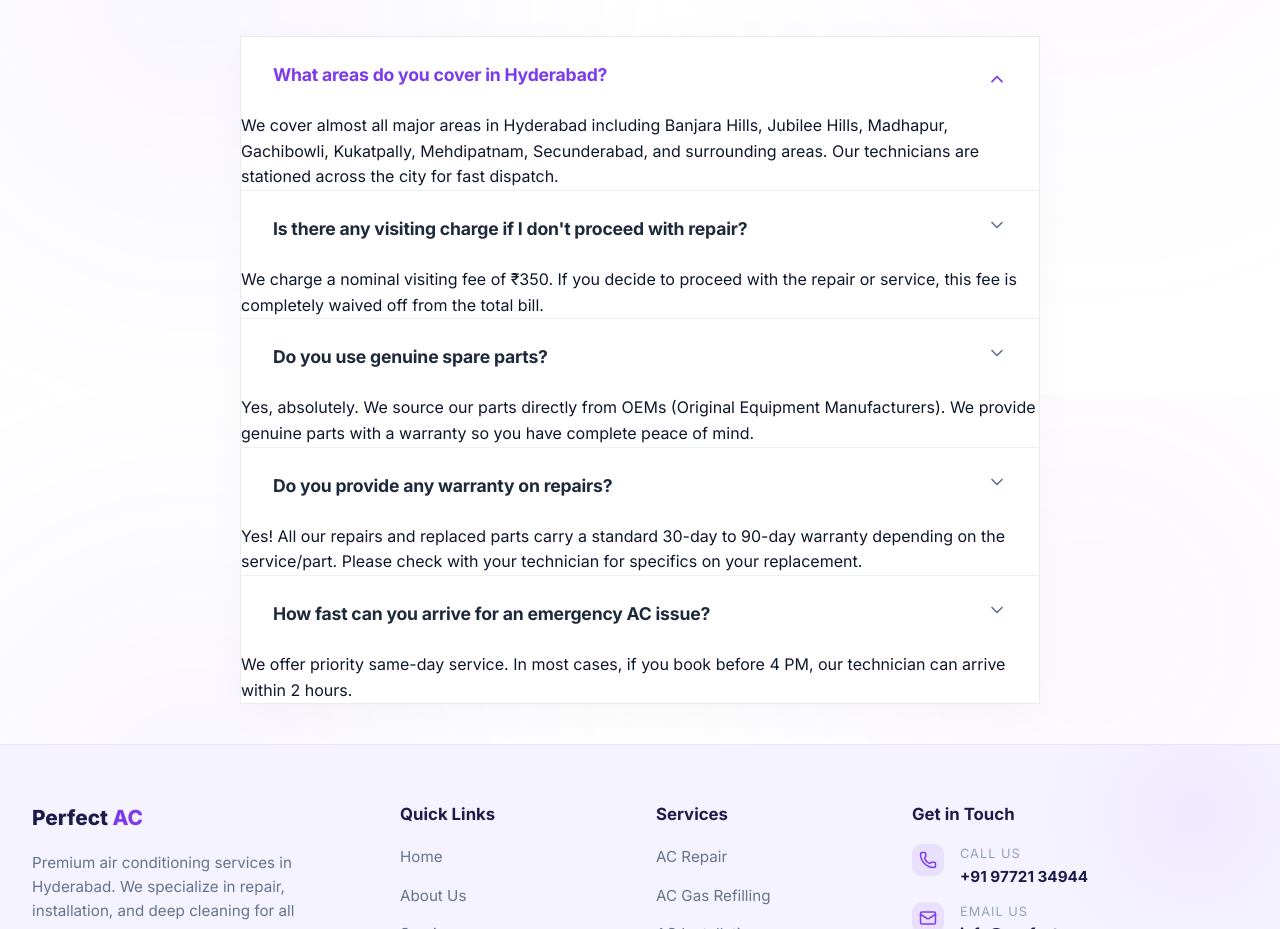
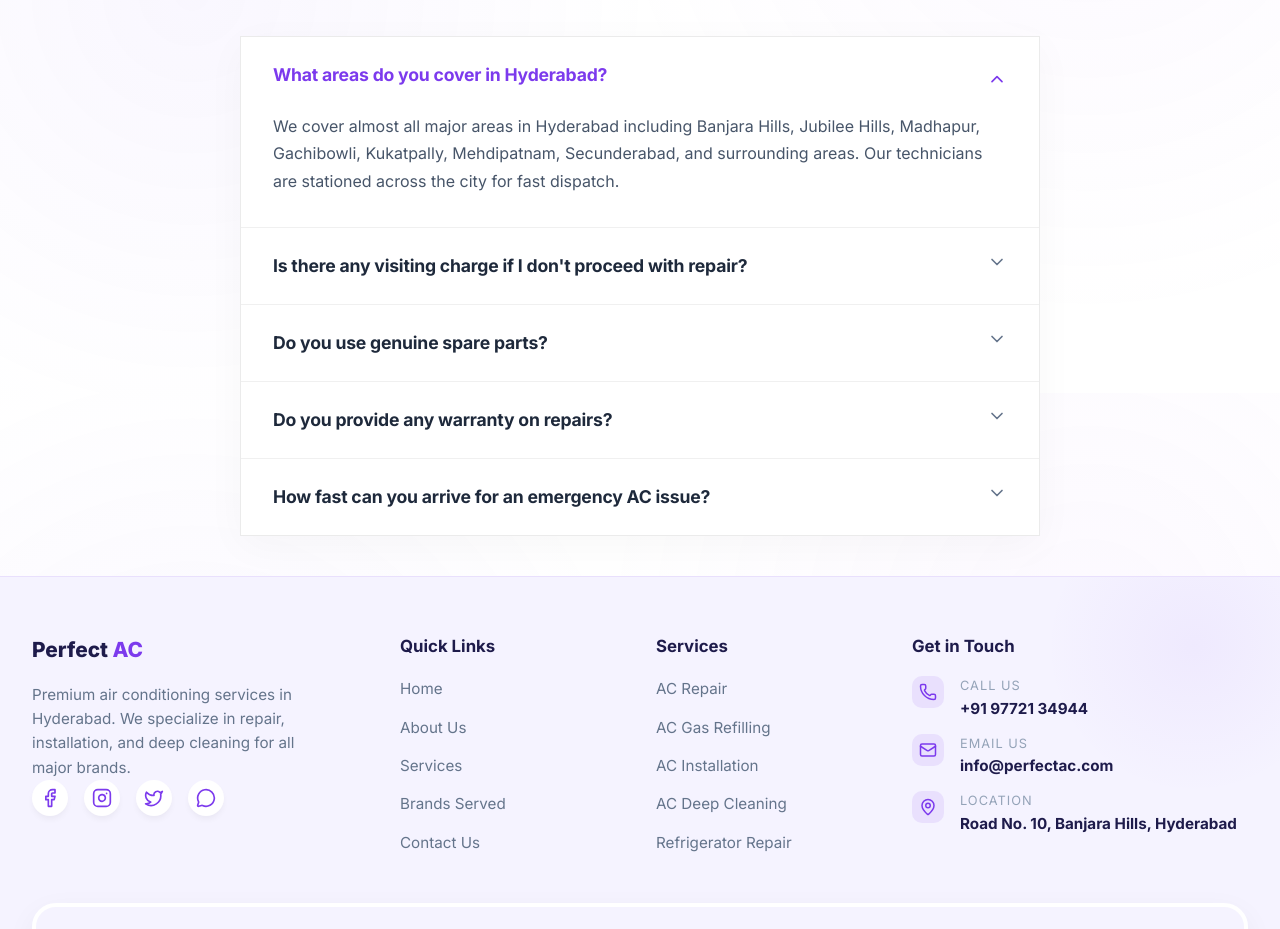
Before and after one commit to kunaManoj/Service, a React app in the folder frontend/: page / in a window 1280 px wide. Shown: the part 6007-6936 px from the top of the page. Built offline with nearby package versions, Linux system fonts and the light colour scheme; grey boxes are pictures that could not be loaded; the HTML template or start-up script is replaced by a standard one.

Commit message:
fixed issue with FAQ

```diff
--- a/frontend/src/components/FAQ.jsx
+++ b/frontend/src/components/FAQ.jsx
@@ -1,6 +1,6 @@
 import React, { useState } from 'react';
 import { ChevronDown, ChevronUp } from 'lucide-react';
-import { motion } from 'framer-motion';
+import { motion, AnimatePresence } from 'framer-motion';
 
 const faqs = [
   { q: "What areas do you cover in Hyderabad?", a: "We cover almost all major areas in Hyderabad including Banjara Hills, Jubilee Hills, Madhapur, Gachibowli, Kukatpally, Mehdipatnam, Secunderabad, and surrounding areas. Our technicians are stationed across the city for fast dispatch." },
@@ -29,13 +29,28 @@ const FAQ = () => {
           >
             <div className="faq-question">
               <span>{faq.q}</span>
-              <div style={{ transition: 'transform 0.4s ease', transform: index === openIndex ? 'rotate(180deg)' : 'rotate(0)' }}>
-                <ChevronDown size={20} className={index === openIndex ? "text-primary" : "text-muted"} />
-              </div>
+              <motion.div
+                animate={{ rotate: index === openIndex ? 180 : 0 }}
+                transition={{ duration: 0.3 }}
+              >
+                <ChevronDown size={20} className={index === openIndex ? "text-primary" : "text-muted"}/>
+              </motion.div>
             </div>
-            <div className="faq-answer">
-              {faq.a}
-            </div>
+            <AnimatePresence initial={false}>
+              {index === openIndex && (
+                <motion.div
+                  initial={{ height: 0, opacity: 0 }}
+                  animate={{ height: "auto", opacity: 1 }}
+                  exit={{ height: 0, opacity: 0 }}
+                  transition={{ duration: 0.3, ease: "easeInOut" }}
+                  style={{ overflow: 'hidden' }}
+                >
+                  <div className="faq-answer-inner">
+                    {faq.a}
+                  </div>
+                </motion.div>
+              )}
+            </AnimatePresence>
           </div>
         ))}
       </div>
--- a/frontend/src/components/Navbar.jsx
+++ b/frontend/src/components/Navbar.jsx
@@ -1,6 +1,7 @@
 import React, { useState, useEffect } from 'react';
 import { PhoneCall, Menu, X } from 'lucide-react';
 import { Link, useLocation } from 'react-router-dom';
+import { motion, AnimatePresence } from 'framer-motion';
 
 const Navbar = () => {
   const [scrolled, setScrolled] = useState(false);
@@ -50,16 +51,25 @@ const Navbar = () => {
       </nav>
 
       {/* Mobile Menu Dropdown */}
+      <AnimatePresence>
         {mobileMenuOpen && (
-        <div className="mobile-dropdown glass" style={{ position: 'fixed', top: '100px', left: '15px', right: '15px', padding: '20px', borderRadius: '20px', background: 'rgba(255,255,255,0.95)', zIndex: 999, boxShadow: '0 20px 40px rgba(0,0,0,0.1)', display: 'flex', flexDirection: 'column', gap: '15px' }}>
+          <motion.div
+            className="mobile-dropdown glass"
+            initial={{ opacity: 0, y: -20, scale: 0.95 }}
+            animate={{ opacity: 1, y: 0, scale: 1 }}
+            exit={{ opacity: 0, y: -20, scale: 0.95 }}
+            transition={{ duration: 0.3, ease: [0.16, 1, 0.3, 1] }}
+            style={{ position: 'fixed', top: '100px', left: '15px', right: '15px', padding: '20px', borderRadius: '20px', background: 'rgba(255,255,255,0.95)', zIndex: 999, boxShadow: '0 20px 40px rgba(0,0,0,0.1)', display: 'flex', flexDirection: 'column', gap: '15px' }}
+          >
             <Link to="/" style={{ fontWeight: 600, padding: '10px', borderBottom: '1px solid #eee', color: 'var(--dark-text)' }}>Home</Link>
             <a href="/#services" style={{ fontWeight: 600, padding: '10px', borderBottom: '1px solid #eee', color: 'var(--dark-text)' }}>Services</a>
             <a href="/#reviews" style={{ fontWeight: 600, padding: '10px', borderBottom: '1px solid #eee', color: 'var(--dark-text)' }}>Reviews</a>
             <a href="/#faq" style={{ fontWeight: 600, padding: '10px', borderBottom: '1px solid #eee', color: 'var(--dark-text)' }}>FAQ</a>
             <Link to="/contact" style={{ fontWeight: 600, padding: '10px', borderBottom: '1px solid #eee', color: 'var(--dark-text)' }}>Contact</Link>
             <Link to="/book" className="btn btn-primary" style={{ marginTop: '10px', textAlign: 'center' }}>Book Service Online</Link>
-        </div>
+          </motion.div>
         )}
+      </AnimatePresence>
     </>
   );
 };
```
Lines whose indentation alone changed are shown as unchanged.
